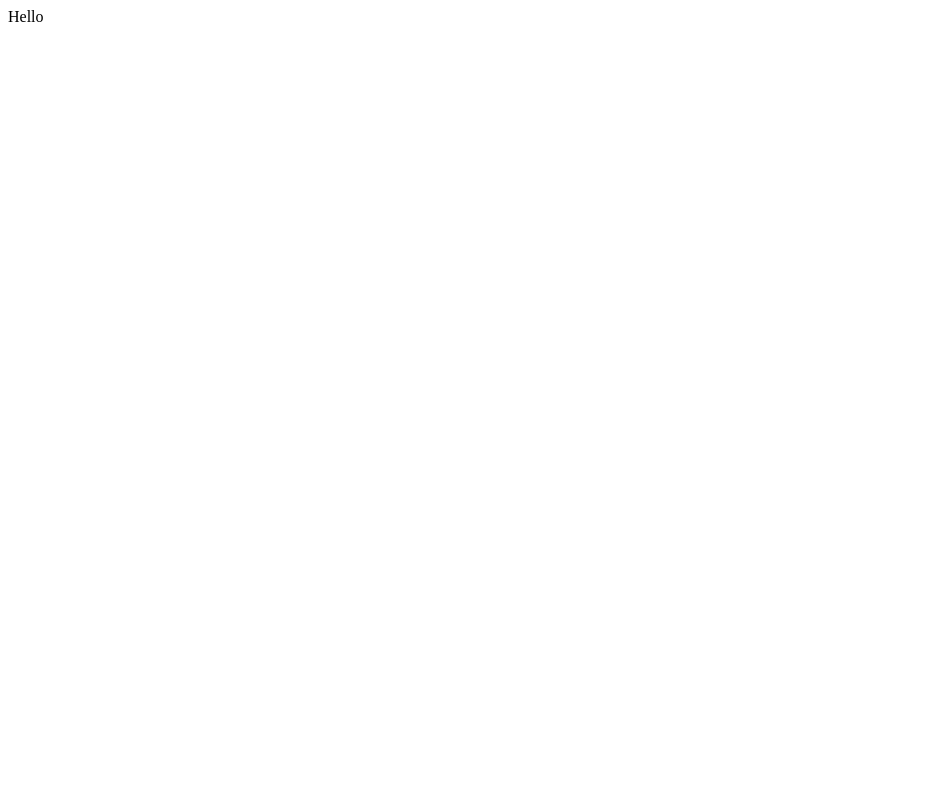
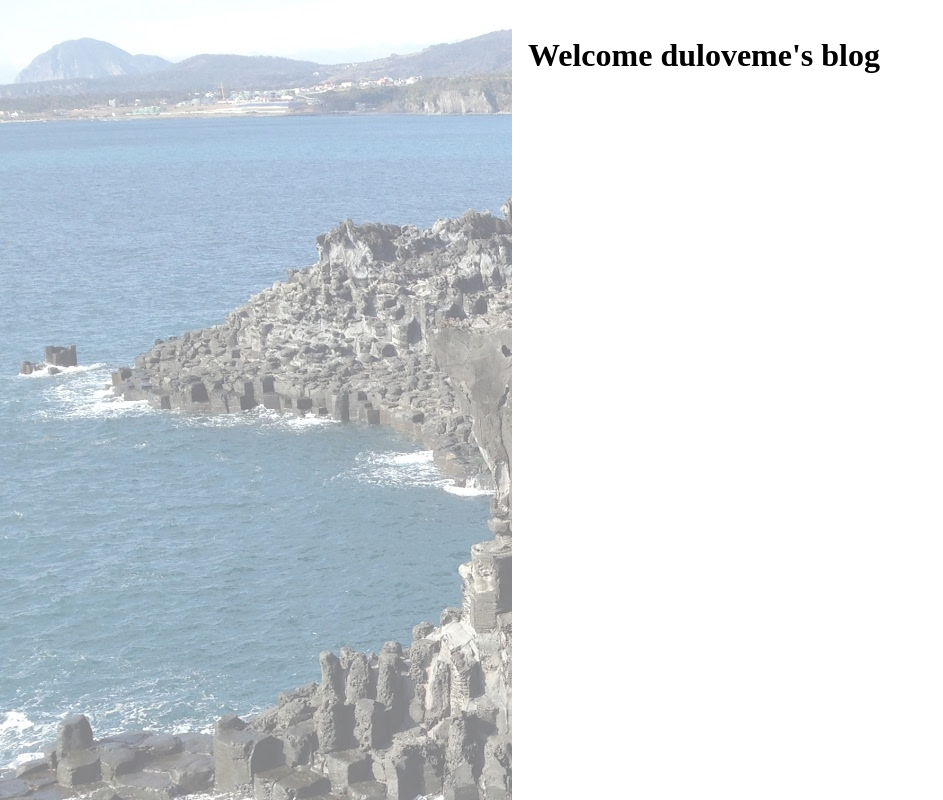
Before and after one commit to duloveme/duloveme.github.io, a plain HTML site: page index.html in a window 1280 px wide. Shown: the whole page, without its empty margins (0-943 px from the left). Drawn offline with Linux system fonts and the light colour scheme.

Commit message:
no message

```diff
--- a/index.html
+++ b/index.html
@@ -3,9 +3,22 @@
 <head>
     <meta charset="UTF-8">
     <meta name="viewport" content="width=device-width, initial-scale=1.0">
-    <title>Hello</title>
+    <meta http-equiv="X-UA-Compatible" content="ie=edge,chrome=1">
+    <meta name="content-language" content="kr">
+    <meta name="format-detection" content="telephone=no">
+    <meta http-equiv="Expires" content="-1">
+    <meta http-equiv="Pragma" content="no-cache">
+    <meta http-equiv="Cache-Control" content="No-Cache">
+    <link rel="stylesheet" href="style.css">
+    <script src="script.js"></script>
+    <title>김한영 블로그</title>
 </head>
 <body>
-    Hello
+    <div class="wrapper">
+        <div class="left"></div>
+        <div class="content">
+            <h1>Welcome duloveme's blog</h1>
+        </div>
+    </div>
 </body>
 </html>
--- /dev/null
+++ b/style.css
@@ -0,0 +1,20 @@
+html,
+body {
+    font-size: 16px;
+    margin: 0;
+    padding: 0;
+}
+.wrapper {
+    width: 100%;
+    display: flex;
+}
+.left {
+    width: 40vw;
+    height: 100vh;
+    background-image: url('/images/bg.jpg');
+    filter: blur(10px);
+    filter: opacity(50%);
+}
+.content {
+    padding: 1rem;
+}
```
Also changed, not shown: images/bg.jpg (added), script.js (added).
